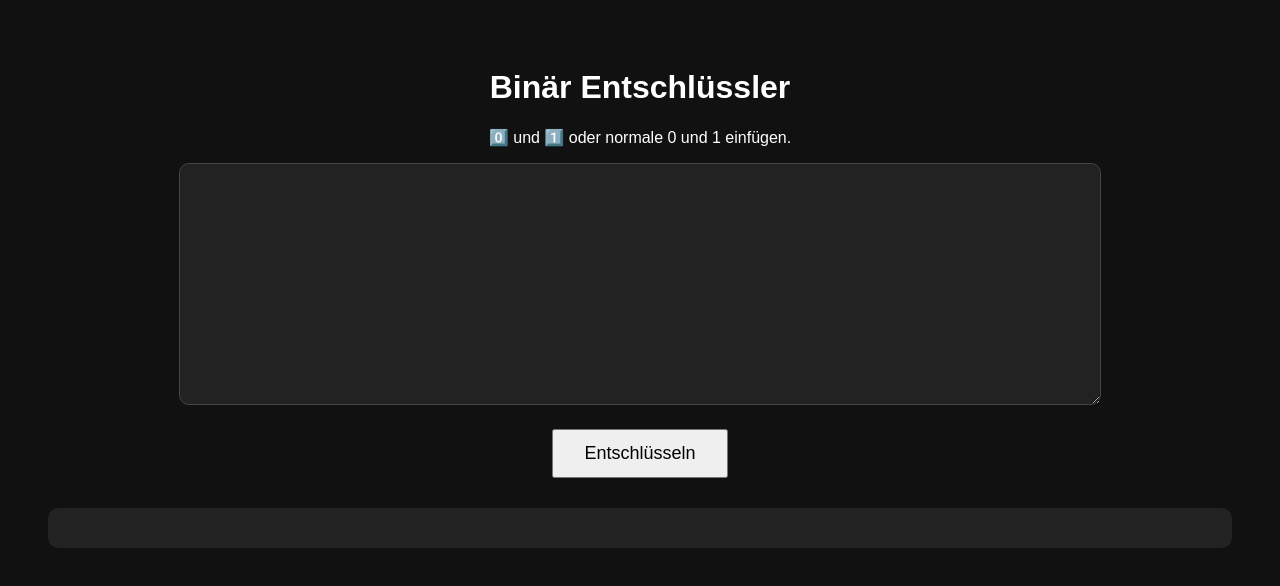
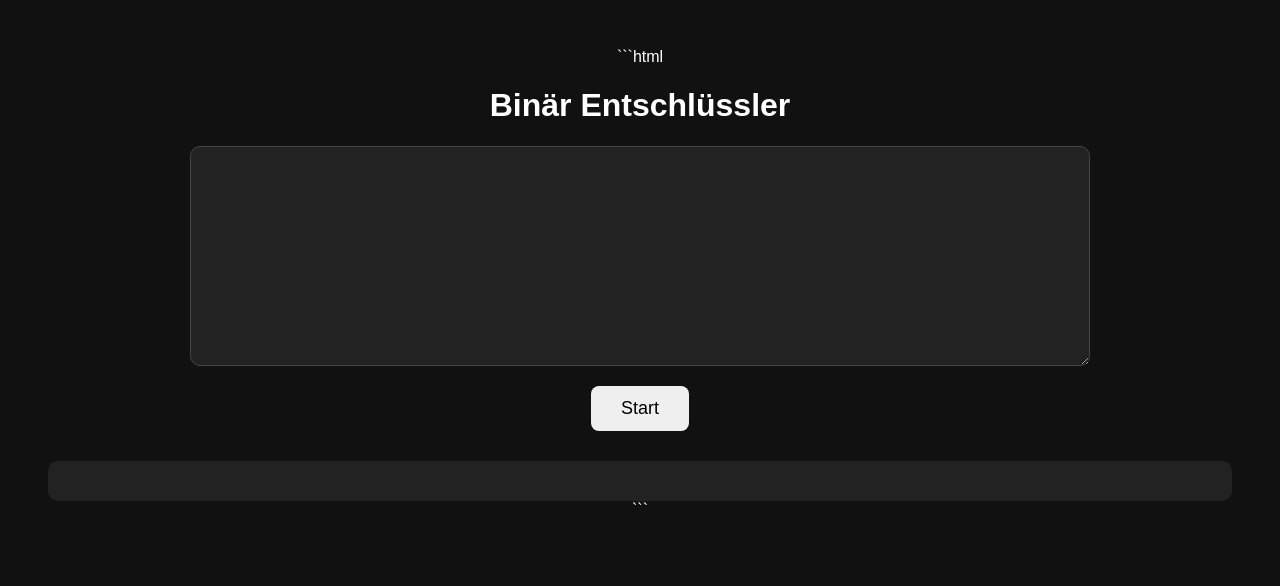
Before and after one commit to ETplay1/gos-decoder, a plain HTML site: page index.html in a window 1280 px wide. Drawn offline with Linux system fonts and the light colour scheme.

Commit message:
Update index.html

````diff
--- a/index.html
+++ b/index.html
@@ -1,3 +1,4 @@
+```html
 <!DOCTYPE html>
 <html lang="de">
 <head>
@@ -31,6 +32,8 @@
     padding:12px 30px;
     font-size:18px;
     cursor:pointer;
+    border-radius:8px;
+    border:none;
 }
 
 #output{
@@ -44,17 +47,16 @@
 </style>
 
 </head>
+
 <body>
 
 <h1>Binär Entschlüssler</h1>
-
-<p>0️⃣ und 1️⃣ oder normale 0 und 1 einfügen.</p>
 
 <textarea id="input"></textarea>
 
 <br>
 
-<button onclick="decode()">Entschlüsseln</button>
+<button onclick="decode()">Start</button>
 
 <div id="output"></div>
 
@@ -90,3 +92,4 @@
 
 </body>
 </html>
+```
````
